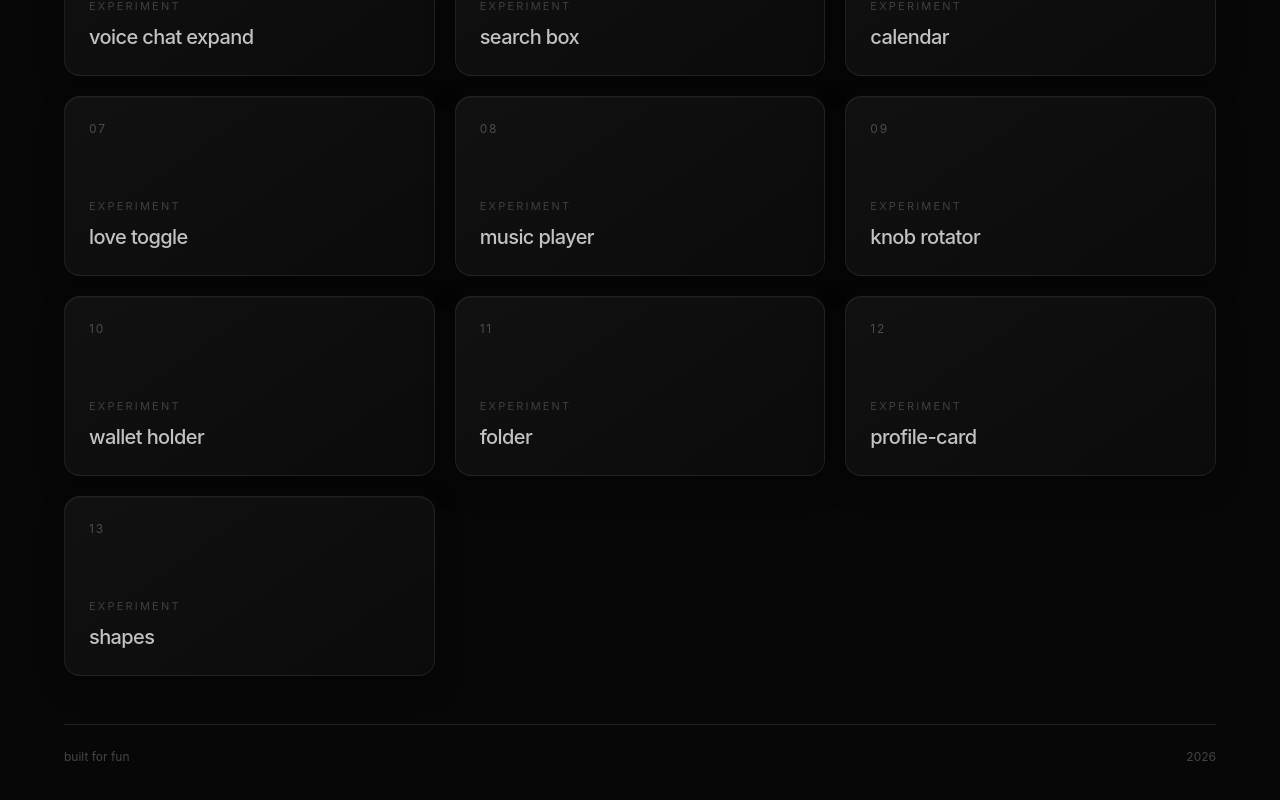
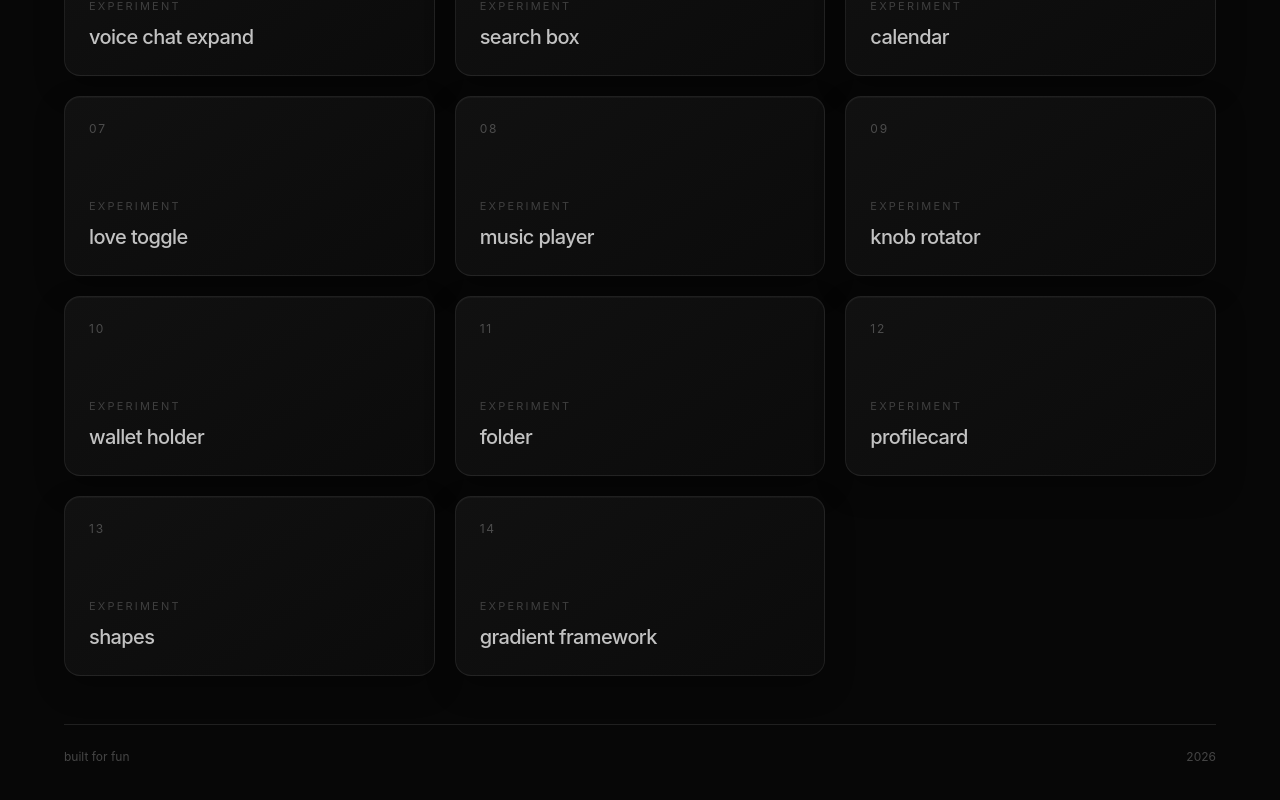
Before and after one commit to im-pira/micro-ui, a React (Vite) app: page / in a window 1280 px wide. Shown: the part 506-1306 px from the top of the page. Built offline with nearby package versions, Linux system fonts and the light colour scheme; a web font is replaced by a local one.

Commit message:
init gradient framework

```diff
--- a/package.json
+++ b/package.json
@@ -17,7 +17,8 @@
     "react-dom": "^19.2.8",
     "react-icons": "^5.7.0",
     "react-router-dom": "^7.18.2",
-    "tailwindcss": "^4.3.3"
+    "tailwindcss": "^4.3.3",
+    "three": "^0.185.1"
   },
   "devDependencies": {
     "@types/node": "^24.13.3",
--- a/src/App.tsx
+++ b/src/App.tsx
@@ -13,6 +13,7 @@ import WalletHolder from "./experiments/wallet-holder/WalletHolder";
 import Folder from "./experiments/folder/Folder";
 import ProfileCard from "./experiments/profile-card/ProfileCard";
 import Shapes from "./experiments/shapes/Shapes";
+import GradientFramework from "./experiments/gradient-framework/GradientFramework";
 
 function App() {
   return (
@@ -71,6 +72,10 @@ function App() {
           path="/experiments/shapes"
           element={<Shapes />}
         />
+        <Route
+          path="/experiments/gradient-framework"
+          element={<GradientFramework />}
+        />
       </Routes>
     </BrowserRouter>
   );
--- /dev/null
+++ b/src/experiments/gradient-framework/GradientFramework.tsx
@@ -0,0 +1,7 @@
+export default function GradientFramework() {
+    return (
+        <div>
+
+        </div>
+    )
+}
--- /dev/null
+++ b/src/experiments/gradient-framework/page.tsx
@@ -0,0 +1,5 @@
+import GradientFramework from "./GradientFramework";
+
+export default function Page() {
+    return <GradientFramework />;
+}
--- a/src/pages/Home.tsx
+++ b/src/pages/Home.tsx
@@ -12,8 +12,9 @@ const experiments = [
   ["09", "knob rotator", "/experiments/knob"],
   ["10", "wallet holder", "/experiments/wallet-holder"],
   ["11", "folder", "/experiments/folder"],
-  ["12", "profile-card", "/experiments/profile-card"],
+  ["12", "profilecard", "/experiments/profile-card"],
   ["13", "shapes", "/experiments/shapes"],
+  ["14", "gradient framework", "/experiments/gradient-framework"],
 ];
 
 export default function Home() {
```
Also changed, not shown: 1 other file (tests, documents, lock files or other folders).
